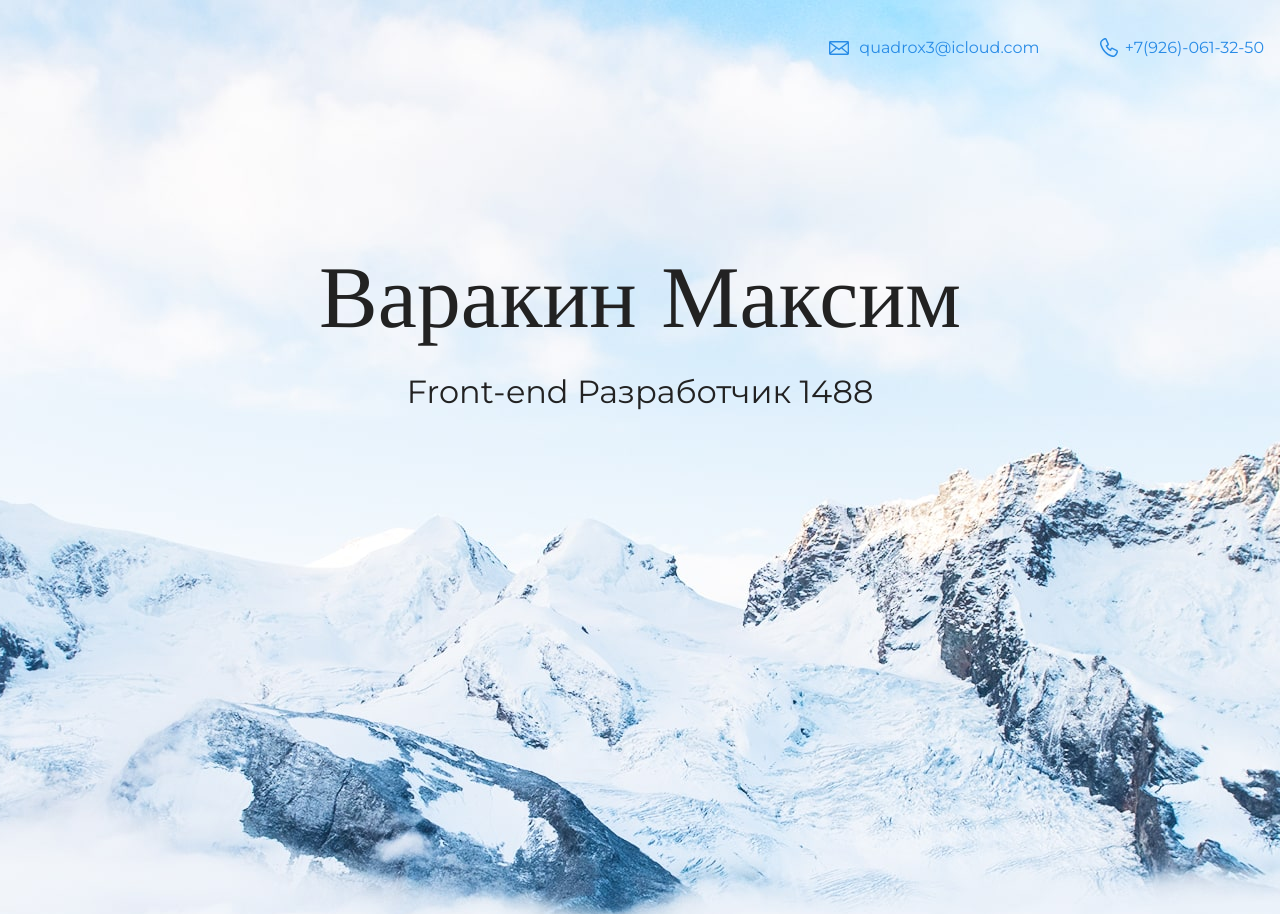
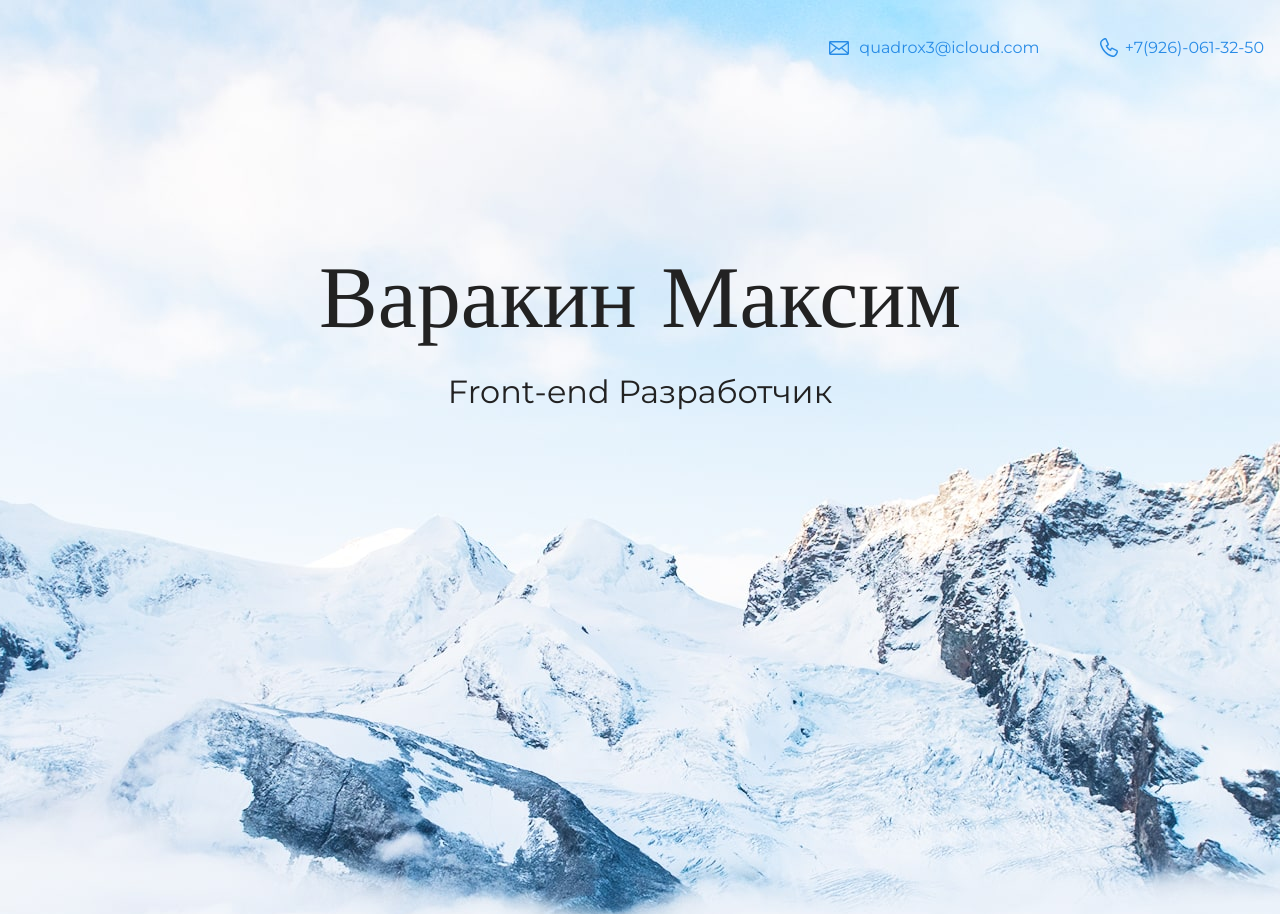
Before and after one commit to therelayuu/my-site, a plain HTML site: page index.html in a window 1280 px wide. Shown: the top 914 px of the page. Drawn offline with nearby package versions, Linux system fonts and the light colour scheme.

Commit message:
delete rofl

```diff
--- a/index.html
+++ b/index.html
@@ -16,7 +16,7 @@
     <section class="hero-image">
       <div class="container">
         <h1 class="heading">Варакин Максим</h1>
-        <p>Front-end Разработчик 1488</p>
+        <p>Front-end Разработчик</p>
       </div>
     </section>
     <section class="intro">
```
